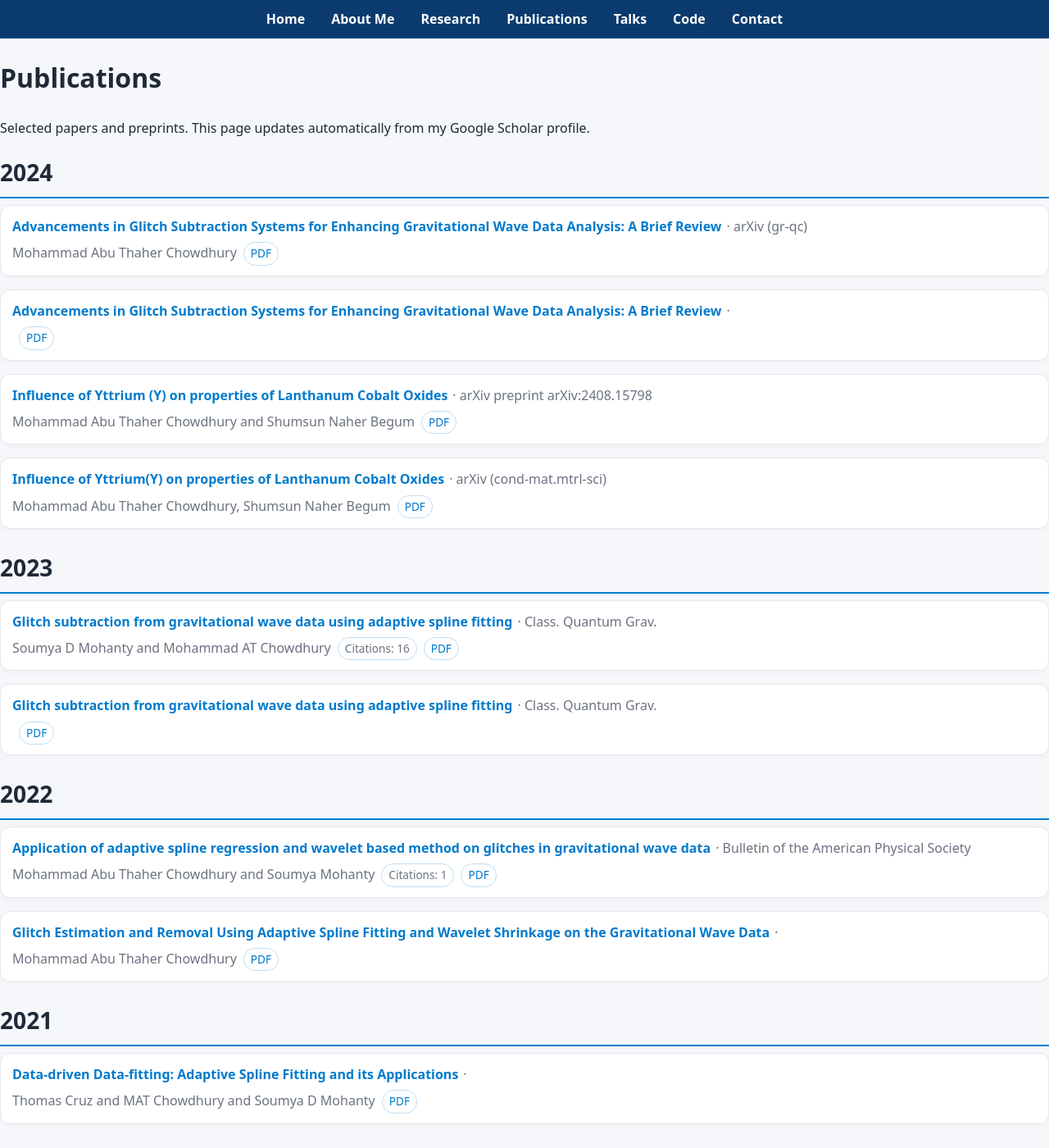
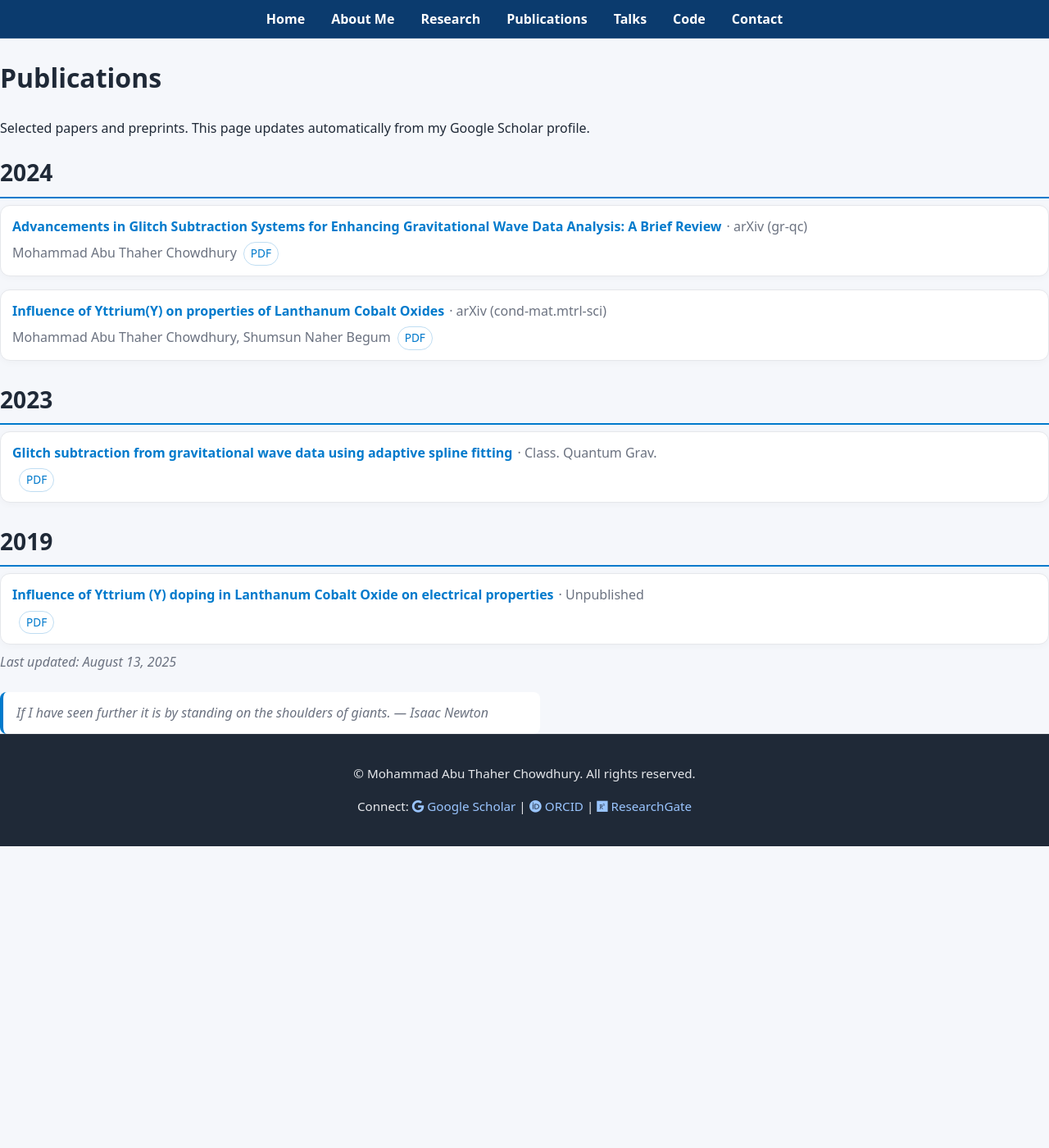
Before and after one commit to matc-thaher/website, a Jekyll site: the page built from publications.md, in a window 1280 px wide and 1400 px high. Shown: the whole window at 82% size. Built offline with Jekyll 4.4.1, drawn with Linux system fonts in a browser that asks for light colours.

Commit message:
chore: merged publications (Scholar + arXiv + ORCID + Crossref)

```diff
--- a/_data/scholar.json
+++ b/_data/scholar.json
@@ -1,5 +1,5 @@
 {
-  "updated": "2025-08-13T21:03:26.477231Z",
+  "updated": "2025-08-13T21:30:58.305033Z",
   "publications": [
     {
       "title": "Influence of Yttrium(Y) on properties of Lanthanum Cobalt Oxides",
@@ -15,43 +15,17 @@
       ]
     },
     {
-      "title": "Influence of Yttrium (Y) on properties of Lanthanum Cobalt Oxides",
-      "authors": "Mohammad Abu Thaher Chowdhury and Shumsun Naher Begum",
-      "year": 2024,
-      "venue": "arXiv preprint arXiv:2408.15798",
-      "url": "https://arxiv.org/abs/2408.15798",
-      "pdf_url": "",
-      "doi": "",
-      "citations": 0,
-      "source": [
-        "scholar"
-      ]
-    },
-    {
-      "title": "Advancements in Glitch Subtraction Systems for Enhancing Gravitational Wave Data Analysis: A Brief Review",
-      "authors": "",
-      "year": 2024,
-      "venue": "",
-      "url": "https://arxiv.org/abs/2406.01318",
-      "pdf_url": "",
-      "doi": "10.48550/ARXIV.2406.01318",
-      "citations": 0,
-      "source": [
-        "orcid"
-      ]
-    },
-    {
       "title": "Advancements in Glitch Subtraction Systems for Enhancing Gravitational\n  Wave Data Analysis: A Brief Review",
       "authors": "Mohammad Abu Thaher Chowdhury",
       "year": 2024,
       "venue": "arXiv (gr-qc)",
       "url": "http://arxiv.org/abs/2406.01318v1",
       "pdf_url": "http://arxiv.org/pdf/2406.01318v1",
-      "doi": "",
+      "doi": "10.48550/ARXIV.2406.01318",
       "citations": 0,
       "source": [
         "arxiv",
-        "scholar"
+        "orcid"
       ]
     },
     {
@@ -69,59 +43,6 @@
       ]
     },
     {
-      "title": "Glitch subtraction from gravitational wave data using adaptive spline fitting",
-      "authors": "Soumya D Mohanty and Mohammad AT Chowdhury",
-      "year": 2023,
-      "venue": "Class. Quantum Grav.",
-      "url": "https://doi.org/10.1088/1361-6382/acd0fe",
-      "pdf_url": "",
-      "doi": "10.1088/1361-6382/acd0fe",
-      "citations": 16,
-      "source": [
-        "crossref",
-        "scholar"
-      ]
-    },
-    {
-      "title": "Glitch Estimation and Removal Using Adaptive Spline Fitting and Wavelet Shrinkage on the Gravitational Wave Data",
-      "authors": "Mohammad Abu Thaher Chowdhury",
-      "year": 2022,
-      "venue": "",
-      "url": "https://search.proquest.com/openview/7f68a2c9fc2972f4eb08e0d1a8fcbd2e/1?pq-origsite=gscholar&cbl=18750&diss=y",
-      "pdf_url": "",
-      "doi": "",
-      "citations": 0,
-      "source": [
-        "scholar"
-      ]
-    },
-    {
-      "title": "Application of adaptive spline regression and wavelet based method on glitches in gravitational wave data",
-      "authors": "Mohammad Abu Thaher Chowdhury and Soumya Mohanty",
-      "year": 2022,
-      "venue": "Bulletin of the American Physical Society",
-      "url": "https://meetings.aps.org/Meeting/TSF22/Session/F05.5",
-      "pdf_url": "",
-      "doi": "",
-      "citations": 1,
-      "source": [
-        "scholar"
-      ]
-    },
-    {
-      "title": "Data-driven Data-fitting: Adaptive Spline Fitting and its Applications",
-      "authors": "Thomas Cruz and MAT Chowdhury and Soumya D Mohanty",
-      "year": 2021,
-      "venue": "",
-      "url": "https://repositories.lib.utexas.edu/items/fd04b32c-04dd-4d45-ad74-d6f5b4f2b174",
-      "pdf_url": "",
-      "doi": "",
-      "citations": 0,
-      "source": [
-        "scholar"
-      ]
-    },
-    {
       "title": "Influence of Yttrium (Y) doping in Lanthanum Cobalt Oxide on electrical properties",
       "authors": "",
       "year": 2019,
```
